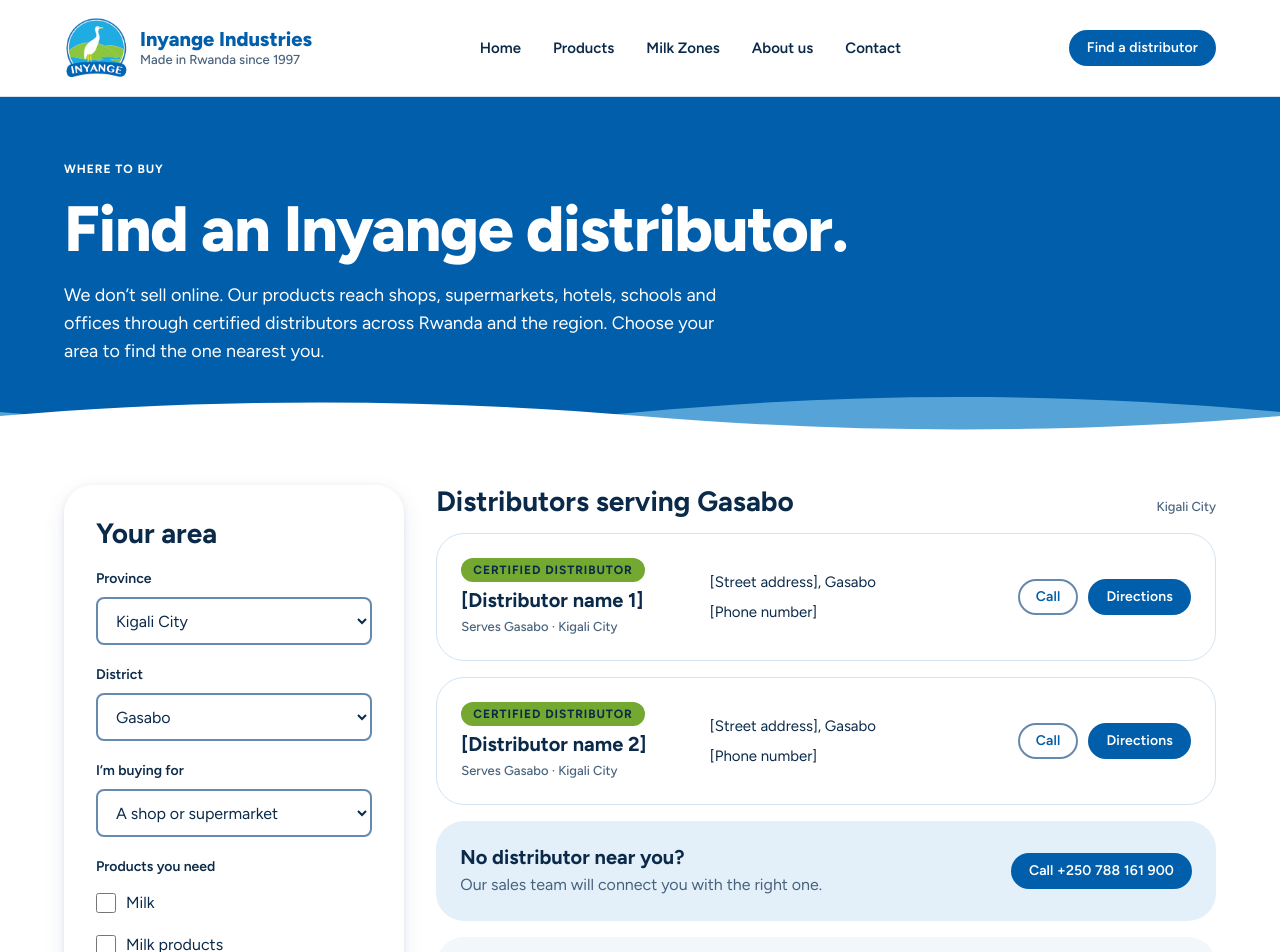
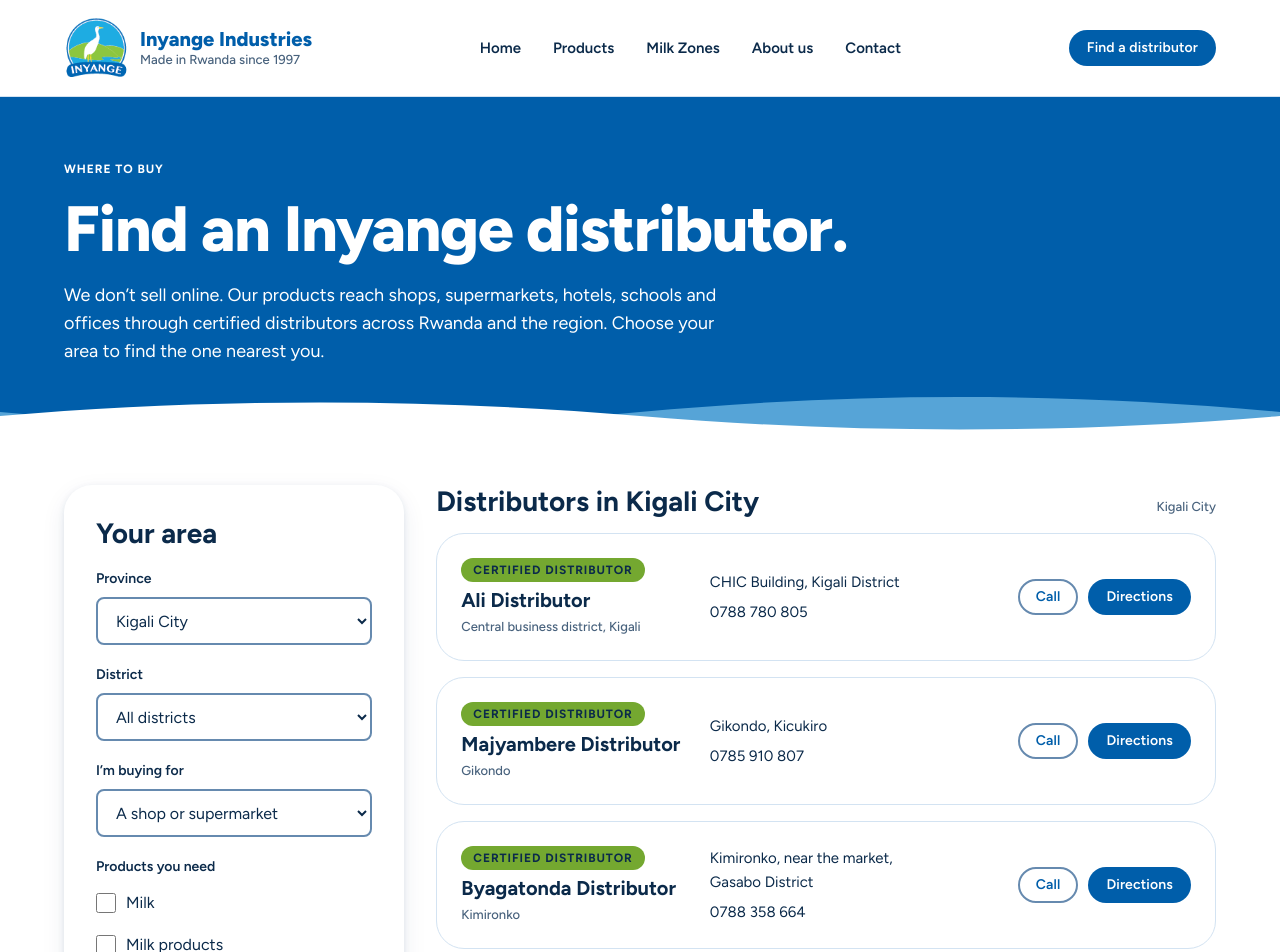
Before and after one commit to jacques-twizeyimana/inyange-website, a Next.js app: page /distributors in a window 1280 px wide. Shown: the top 952 px of the page. Built offline with nearby package versions, Linux system fonts and the light colour scheme.

Commit message:
Let distributor search cover a whole province
Add an "All districts" option, selected by default, so choosing a province
lists every distributor in it.

Co-Authored-By: Claude Sonnet 5.5 <noreply@anthropic.com>

```diff
--- a/app/distributors/DistributorFinder.tsx
+++ b/app/distributors/DistributorFinder.tsx
@@ -15,20 +15,38 @@ const buyerTypes = [
 ];
 const families = ["Milk", "Milk products", "Water", "Juices"];
 
-/* Placeholder listings from the design, until the distributor directory is supplied. */
-function distributorsFor(province: string, district: string) {
-  return [1, 2].map((n) => ({
-    name: `[Distributor name ${n}]`,
-    area: `Serves ${district} · ${province}`,
-    address: `[Street address], ${district}`,
-    phone: "[Phone number]",
-  }));
-}
+/* Real distributors, from https://www.inyangeindustries.com/distributors */
+const distributors = [
+  {
+    name: "Ali Distributor",
+    district: "Nyarugenge",
+    area: "Central business district, Kigali",
+    address: "CHIC Building, Kigali District",
+    phone: "0788 780 805",
+    tel: "+250788780805",
+  },
+  {
+    name: "Majyambere Distributor",
+    district: "Kicukiro",
+    area: "Gikondo",
+    address: "Gikondo, Kicukiro",
+    phone: "0785 910 807",
+    tel: "+250785910807",
+  },
+  {
+    name: "Byagatonda Distributor",
+    district: "Gasabo",
+    area: "Kimironko",
+    address: "Kimironko, near the market, Gasabo District",
+    phone: "0788 358 664",
+    tel: "+250788358664",
+  },
+];
 
 export function DistributorFinder() {
   const [province, setProvince] = useState(provinceNames[0]);
-  const [district, setDistrict] = useState(provinces[provinceNames[0]][0]);
-  const results = distributorsFor(province, district);
+  const [district, setDistrict] = useState(""); // "" = all districts in the province
+  const results = distributors.filter((d) => (district ? d.district === district : provinces[province].includes(d.district)));
 
   return (
     <div className="wrap row" style={{ gap: 32, alignItems: "flex-start" }}>
@@ -49,7 +67,7 @@ export function DistributorFinder() {
             value={province}
             onChange={(e) => {
               setProvince(e.target.value);
-              setDistrict(provinces[e.target.value][0]);
+              setDistrict("");
             }}
           >
             {provinceNames.map((p) => (
@@ -62,6 +80,7 @@ export function DistributorFinder() {
         <div className="field">
           <label htmlFor="d-district">District</label>
           <select id="d-district" value={district} onChange={(e) => setDistrict(e.target.value)}>
+            <option value="">All districts</option>
             {provinces[province].map((d) => (
               <option key={d} value={d}>
                 {d}
@@ -93,11 +112,17 @@ export function DistributorFinder() {
       <div className="stack" style={{ flex: "999 1 520px", minWidth: 0, gap: 16 }}>
         <div className="row" style={{ justifyContent: "space-between", alignItems: "baseline", gap: 12 }}>
           <h2 id="results" tabIndex={-1} className="heading" aria-live="polite">
-            Distributors serving {district}
+            {district ? `Distributors serving ${district}` : `Distributors in ${province}`}
           </h2>
           <span className="caption">{province}</span>
         </div>
         <ul className="stack" style={{ listStyle: "none", margin: 0, padding: 0, gap: 16 }}>
+          {results.length === 0 && (
+            <li className="muted" style={{ padding: 24, border: "1px dashed var(--line)", borderRadius: "var(--radius-lg)" }}>
+              We don’t have a listed distributor in {district || province} yet. Call {company.phone} and our sales team will connect
+              you with one.
+            </li>
+          )}
           {results.map((r) => (
             <li
               key={r.name}
@@ -124,10 +149,15 @@ export function DistributorFinder() {
                 <span>{r.phone}</span>
               </div>
               <div className="row" style={{ gap: 10, justifyContent: "flex-end" }}>
-                <a className="iy-btn iy-btn--outline iy-btn--small" href={company.phoneHref}>
+                <a className="iy-btn iy-btn--outline iy-btn--small" href={`tel:${r.tel}`}>
                   Call
                 </a>
-                <a className="iy-btn iy-btn--primary iy-btn--small" href="#results">
+                <a
+                  className="iy-btn iy-btn--primary iy-btn--small"
+                  href={`https://www.google.com/maps/search/?api=1&query=${encodeURIComponent(`${r.name} ${r.address} Rwanda`)}`}
+                  target="_blank"
+                  rel="noopener noreferrer"
+                >
                   Directions
                 </a>
               </div>
```
